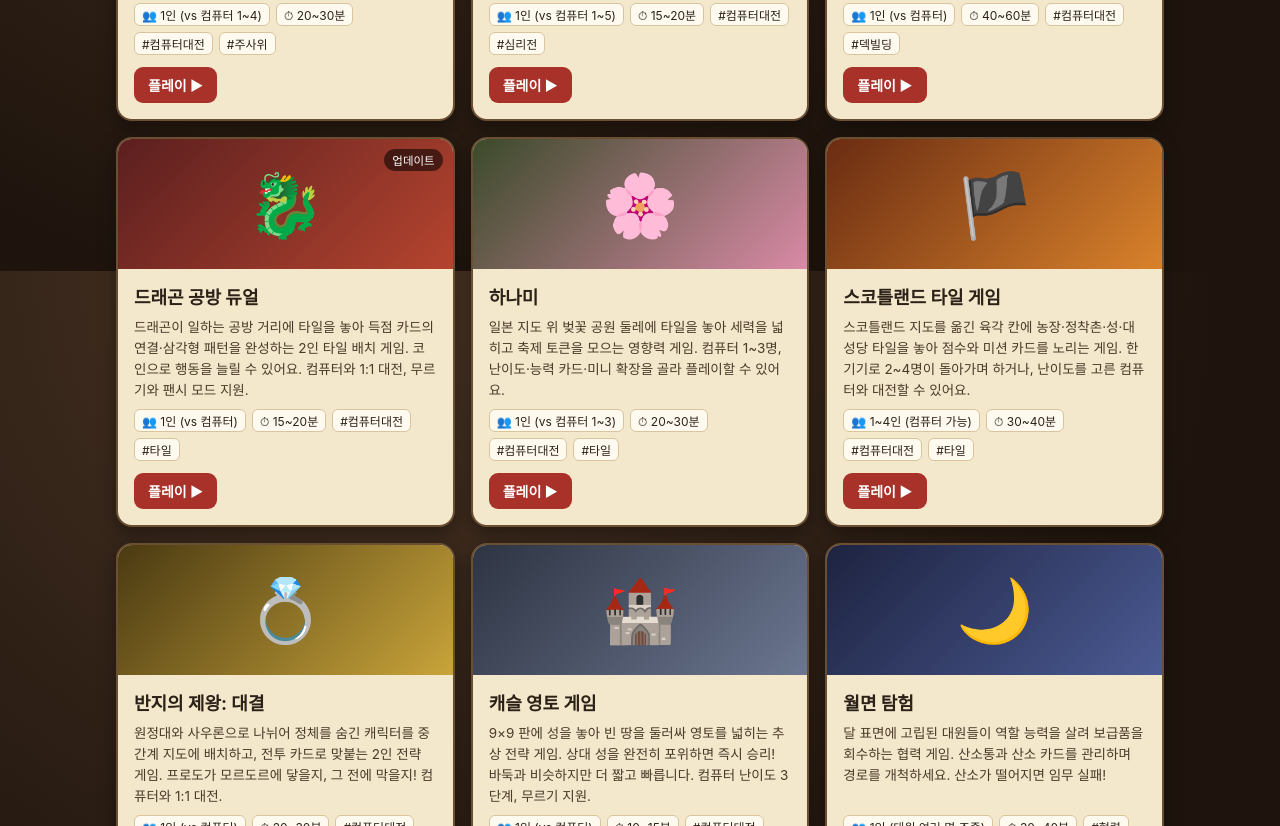
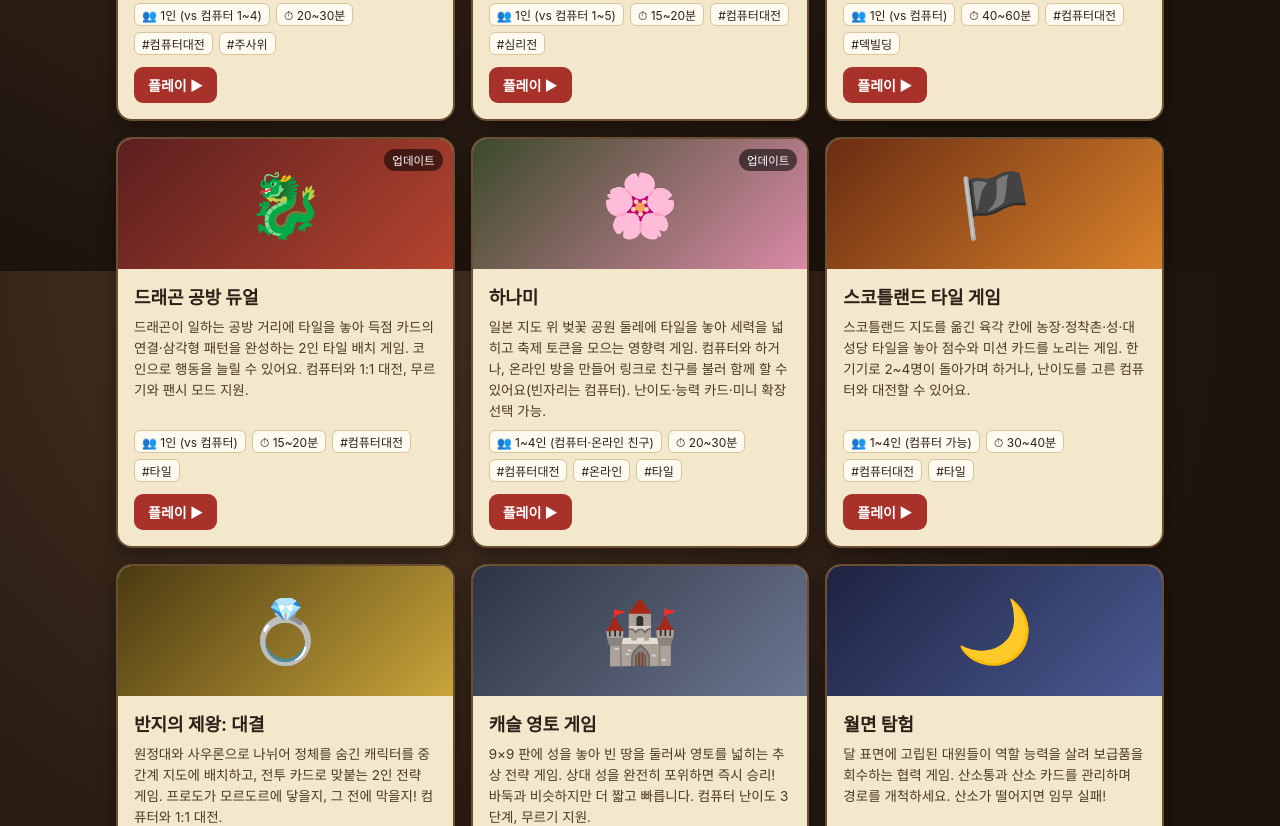
Before and after one commit to MC-teacher/not-rest, a plain HTML site: page index.html in a window 1280 px wide. Shown: the part 1329-2155 px from the top of the page. Drawn offline with Linux system fonts and the light colour scheme.

Commit message:
첫 화면: 하나미 온라인 대전 설명 추가

```diff
--- a/index.html
+++ b/index.html
@@ -91,8 +91,8 @@ const GAMES = [
     desc:'드래곤이 일하는 공방 거리에 타일을 놓아 득점 카드의 연결·삼각형 패턴을 완성하는 2인 타일 배치 게임. 코인으로 행동을 늘릴 수 있어요. 컴퓨터와 1:1 대전, 무르기와 팬시 모드 지원.',
     players:'1인 (vs 컴퓨터)', time:'15~20분', tags:['컴퓨터대전','타일'], badge:'업데이트' },
   { title:'하나미', href:'hanmi.html', emoji:'🌸', color:'linear-gradient(135deg,#3b4a2a,#d98aa6)',
-    desc:'일본 지도 위 벚꽃 공원 둘레에 타일을 놓아 세력을 넓히고 축제 토큰을 모으는 영향력 게임. 컴퓨터 1~3명, 난이도·능력 카드·미니 확장을 골라 플레이할 수 있어요.',
-    players:'1인 (vs 컴퓨터 1~3)', time:'20~30분', tags:['컴퓨터대전','타일'] },
+    desc:'일본 지도 위 벚꽃 공원 둘레에 타일을 놓아 세력을 넓히고 축제 토큰을 모으는 영향력 게임. 컴퓨터와 하거나, 온라인 방을 만들어 링크로 친구를 불러 함께 할 수 있어요(빈자리는 컴퓨터). 난이도·능력 카드·미니 확장 선택 가능.',
+    players:'1~4인 (컴퓨터·온라인 친구)', time:'20~30분', tags:['컴퓨터대전','온라인','타일'], badge:'업데이트' },
   { title:'스코틀랜드 타일 게임', href:'rebirth.html', emoji:'🏴', color:'linear-gradient(135deg,#6a2c12,#d9822b)',
     desc:'스코틀랜드 지도를 옮긴 육각 칸에 농장·정착촌·성·대성당 타일을 놓아 점수와 미션 카드를 노리는 게임. 한 기기로 2~4명이 돌아가며 하거나, 난이도를 고른 컴퓨터와 대전할 수 있어요.',
     players:'1~4인 (컴퓨터 가능)', time:'30~40분', tags:['컴퓨터대전','타일'] },
```
